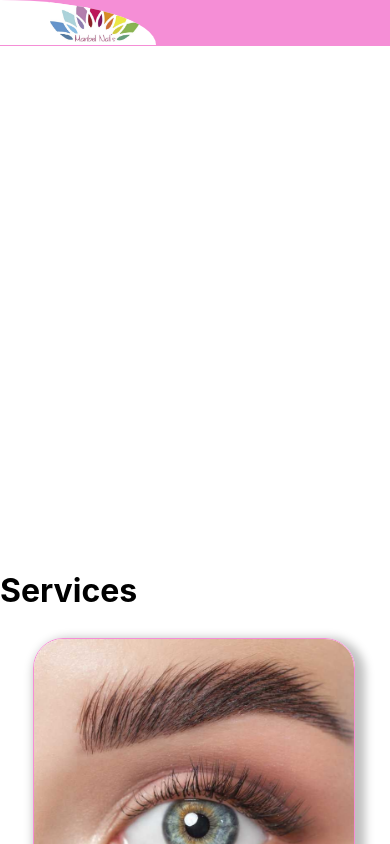
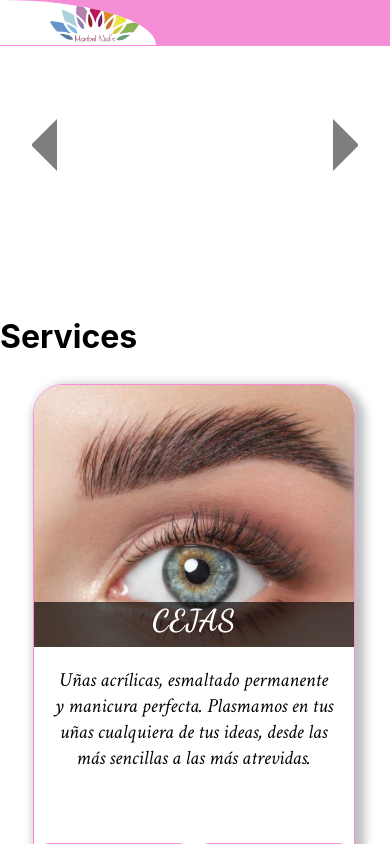
Before and after one commit to bavicente9/web-maribel-nails, a React (Create React App) app: page / in a window 390 px wide. Shown: the top 844 px of the page. Built offline with nearby package versions, Linux system fonts and the light colour scheme.

Commit message:
responsive slider and arrow buttons

```diff
--- a/src/Components/Slider/Slider.css
+++ b/src/Components/Slider/Slider.css
@@ -1,26 +1,85 @@
-
-.slider-container{
+.slider-container {
     margin: 0px 50px 25px;
     width: auto;
-    min-height: 500px;
+    height: content;
     max-height: 600px;
     overflow: hidden;
+    position: relative;
+
+
+    border-radius: 0 0 25px 25px;
+}
+
+/*Arrows*/
+
+.slider-container .rightArrow, .slider-container .leftArrow {
+    width: 0;
+    height: 0;
+    border-style: solid;
+    background: none;
+    position: absolute;
+    z-index: 10;
+
+    bottom: 50%;
+    margin-left: 15px;
+    margin-right: 15px;
+
+    cursor: pointer;
+}
+
+.slider-container .rightArrow{
+    border-color: transparent transparent transparent #7e7e7e;
+    border-width: 35px 0 35px 25px;
+    right: 0;
+}
+.slider-container .leftArrow{
+    border-color: transparent #7e7e7e transparent transparent;
+    border-width: 35px 25px 35px 0;
 
 }
 
+/*images*/
 .slider-content {
     width: 100%;
     height: 100%;
     white-space: nowrap;
     transition-duration: 0.4s;
-
-
 }
 
-.slider-content img{
+.slider-content img {
     width: 100%;
-    min-height: 500px;
-    max-height: 600px;
+    height: 100%;
     display: inline-block;
-    object-fit: fill ;
+    object-fit: fill;
 }
+
+@media screen and (max-width: 700px) {
+
+    .slider-container{
+        margin: 15px;
+        margin-top: 0;
+        min-height: 250px;
+    }
+
+    /*Arrows*/
+    .slider-container .rightArrow, .slider-container .leftArrow {
+        margin-left: 5px;
+        margin-right:5px;
+        bottom: 50%;
+    }
+
+    .slider-container .rightArrow{
+        border-color: transparent transparent transparent #7e7e7e;
+        border-width: 25px 0 25px 25px;
+        right: 0;
+    }
+    .slider-container .leftArrow{
+        border-color: transparent #7e7e7e transparent transparent;
+        border-width: 25px 25px 25px 0;
+
+    }
+    /*images*/
+    .slider-content img {
+        min-height: 250px;
+    }
+}
--- a/src/Components/Slider/Slider.js
+++ b/src/Components/Slider/Slider.js
@@ -19,21 +19,51 @@ const Slider = () => {
     const [index, setIndex] = useState(0)
 
     const images = getPathImages();
-    const delay = 3000;
+    const delay = 4000;
+
+    const timeOutStatus = () => {
+
+    }
 
 
+    //each x delay change the index
     useEffect(() => {
-        setTimeout(() =>setIndex((prevIndex) =>
+        const interval = setInterval(() =>setIndex((prevIndex) =>
               prevIndex === images.length - 1 ? 0 : prevIndex + 1
             ),
           delay
         );
-        return () => {};
+        return () => {
+            if(interval){
+                clearInterval(interval)
+            }
+        };
       }, [index]);
 
 
+      //it change the index 1 back or 1 next
+      //if the index is 0 and try to back 1 position it will return the last position
+      //if the index is the last position and try to pass to next position it will return the start position
+    const handleChange = (direction) =>{
+
+        if (direction === 'next' ) {
+            clearTimeout(timeOutStatus)
+            setIndex(() =>
+                index === images.length-1 ? 0 : index+1
+            )
+        } else if (direction === 'back' && index >= 0){
+            setIndex(() =>
+                index === 0 ? images.length -1 : index-1
+            )
+
+        }
+    }
+
     return (
         <div className='slider-container'>
+            <button className ='rightArrow' onClick = {() =>handleChange('next')}/>
+            <button className ='leftArrow' onClick = {() =>handleChange('back')}/>
+
             <div className='slider-content' style = {{transform:`translateX(${-index *100}%)`}}>
                 {
                     images.map(image => {
```
